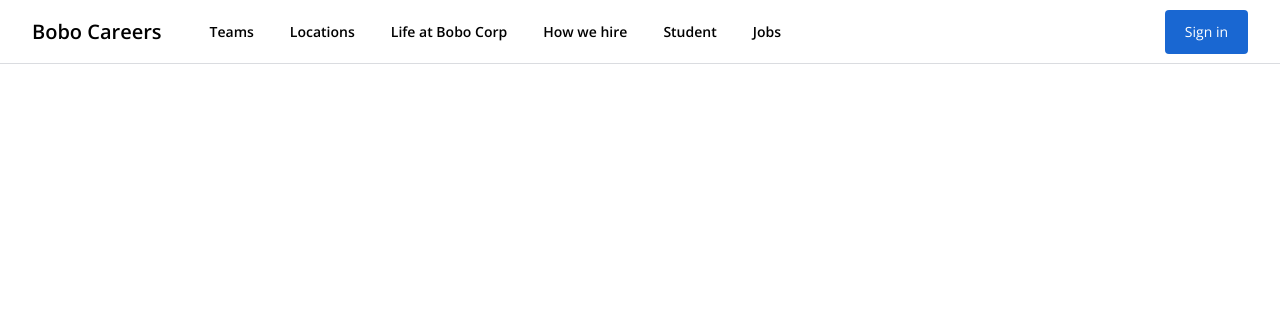
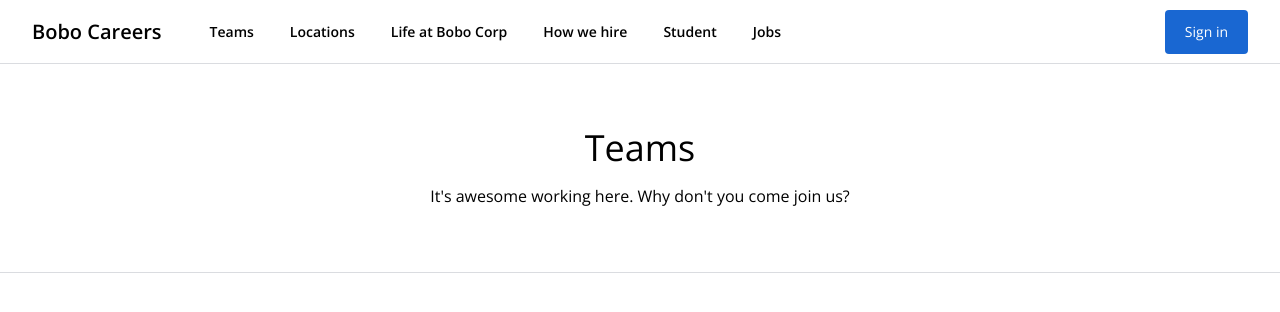
Before and after one commit to elmi-elmi/vue-tdd-job-search, a Vue app: page /#/teams in a window 1280 px wide. Before the commit this address led to /#/public. Shown: the top 312 px of the page. Built offline with nearby package versions, Linux system fonts and the light colour scheme.

Commit message:
teams view added

```diff
--- a/src/components/Navigation/MainNav.vue
+++ b/src/components/Navigation/MainNav.vue
@@ -58,7 +58,7 @@
     return {
       company: "Bobo Careers",
       menuItems: [
-        { text: "Teams", url: "/" },
+        { text: "Teams", url: "/teams" },
         { text: "Locations", url: "/" },
         { text: "Life at Bobo Corp", url: "/" },
         { text: "How we hire", url: "/" },
--- /dev/null
+++ b/src/components/Shared/HeaderContainer.vue
@@ -0,0 +1,16 @@
+<template>
+  <div class="w-full border-b border-solid border-brand-gray-1">
+    <div class="mx-auto my-16 text-center">
+      <slot name="title">title</slot>
+      <slot name="subtitle">subtitle</slot>
+    </div>
+  </div>
+</template>
+
+<script>
+export default {
+  name: "HeaderContainer",
+};
+</script>
+
+<style scoped></style>
--- a/src/router/index.js
+++ b/src/router/index.js
@@ -4,6 +4,7 @@
   import(/* webpackChunkName: "job" */ "@/views/JobResultsView.vue");
 const JobView = () =>
   import(/* webpackChunkName: "job" */ "@/views/JobView.vue");
+const TeamsView = () => import("@/views/TeamsView.vue");
 
 const routes = [
   {
@@ -21,6 +22,11 @@
     name: "JobView",
     component: JobView,
   },
+  {
+    path: "/teams",
+    name: "Tea,sView",
+    component: TeamsView,
+  },
 ];
 
 const router = createRouter({
--- /dev/null
+++ b/src/views/TeamsView.vue
@@ -0,0 +1,22 @@
+<template>
+  <HeaderContainer>
+    <template #title>
+      <h1 class="w-full text-4xl font-normal">Teams</h1>
+    </template>
+    <template #subtitle>
+      <h1 class="w-full my-4 font-light text-base">
+        It's awesome working here. Why don't you come join us?
+      </h1></template
+    >
+  </HeaderContainer>
+</template>
+
+<script>
+import HeaderContainer from "@/components/Shared/HeaderContainer";
+export default {
+  name: "TeamsView",
+  components: { HeaderContainer },
+};
+</script>
+
+<style scoped></style>
```
Also changed, not shown: 1 other file (tests, documents, lock files or other folders).
